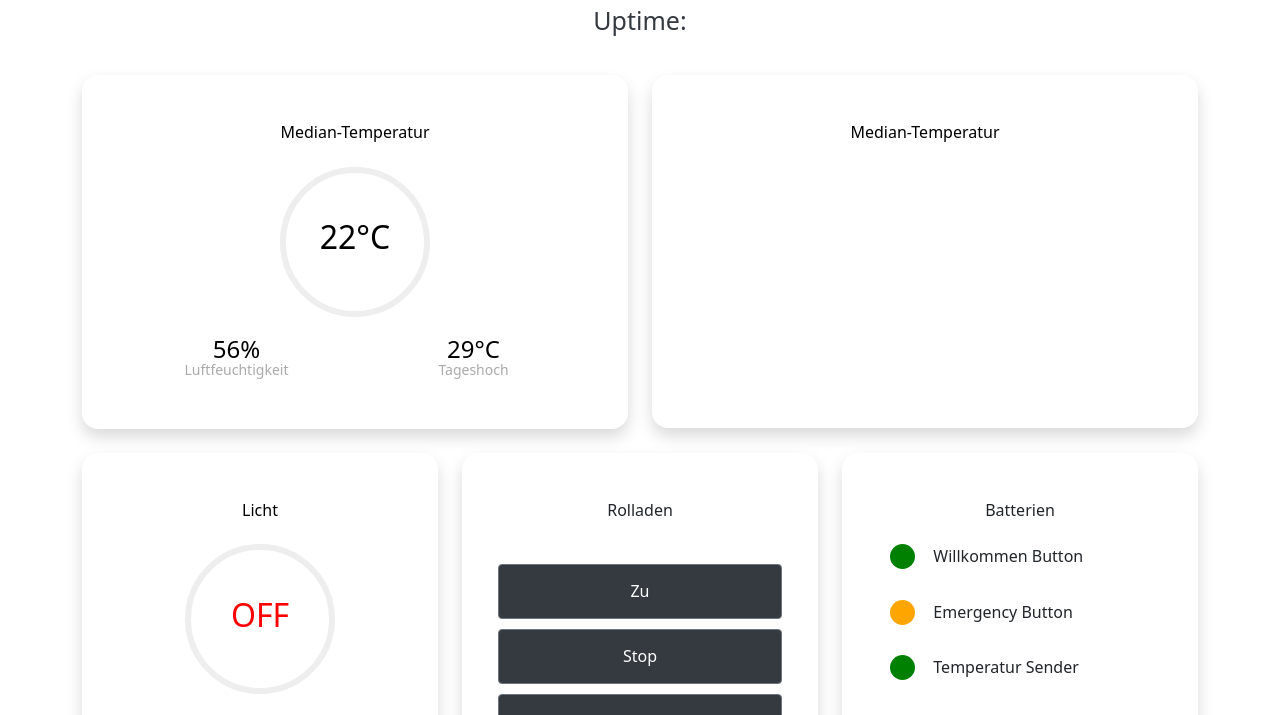
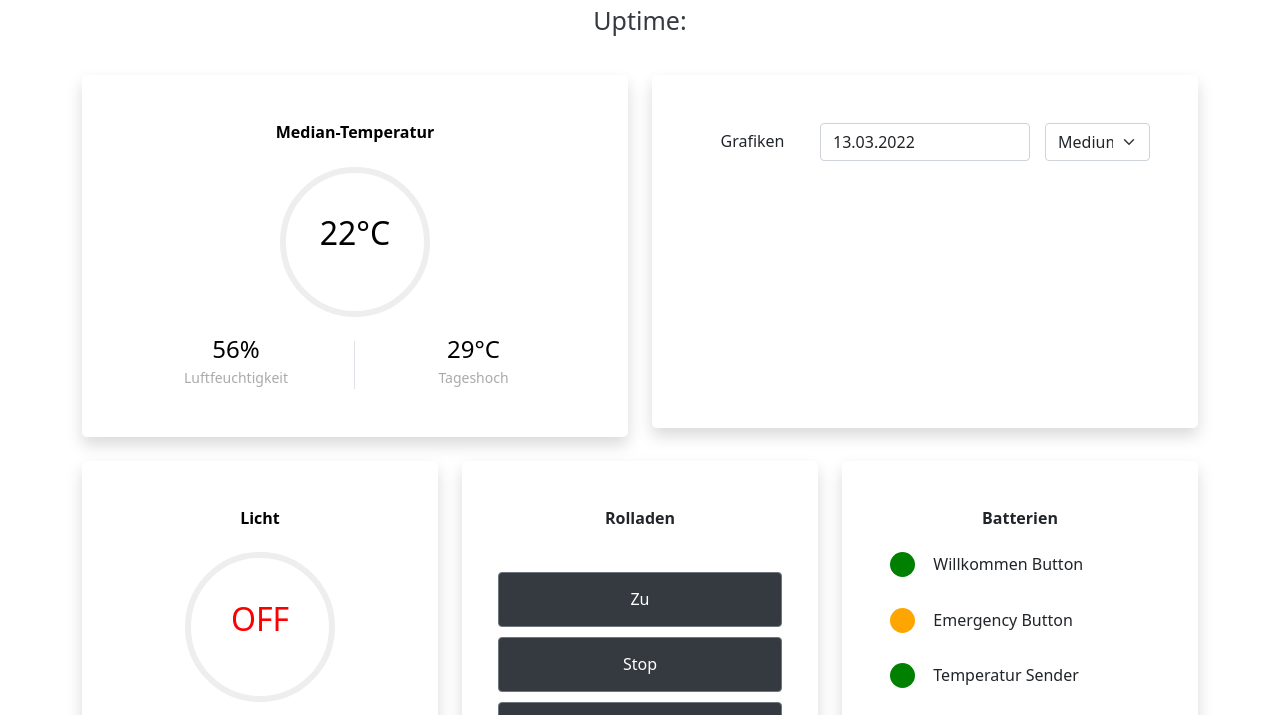
Before and after one commit to MarvinHofmann/ZimmerMatic, a website: page public/dashboard/dash.html in a window 1280 px wide. Shown: the part 183-898 px from the top of the page. Drawn offline with nearby package versions, Linux system fonts and the light colour scheme; no server answers.

Commit message:
Auswahl des Senders und Datum dashboard Grafiken

```diff
--- a/modules/zeit.js
+++ b/modules/zeit.js
@@ -82,7 +82,7 @@ exports.getTag = getTag;
 
 function getDBFormat() {
   a = new Date();
-  //return bsp.: 13:2:2022
+  //return bsp.: 13:02:2022
   if (a.getDate() < 10) {
     if (a.getMonth()+1 < 10) {
       return String("0" + a.getDate()) + ":0" + String(a.getMonth() + 1) + ":" + String(a.getUTCFullYear());
--- a/public/dashboard/dash.css
+++ b/public/dashboard/dash.css
@@ -188,3 +188,22 @@ div.h4 {
   text-decoration: none;
   color: black;
 }
+.containerM {  display: grid;
+  grid-template-columns: 1fr 2fr 1fr;
+  gap: 0px 15px;
+  grid-auto-flow: row;
+}
+
+
+.Durchschnitt {
+  margin-top: 9px;
+  grid-area: 1 / 1 / 2 / 2;
+}
+
+.DatePicker { grid-area: 1 / 2 / 2 / 3; }
+
+.Submit { grid-area: 1 / 3 / 2 / 4; }
+
+*{
+  font-weight: 200;
+}
--- a/public/dashboard/dash.html
+++ b/public/dashboard/dash.html
@@ -5,12 +5,19 @@
   <meta charset="UTF-8">
   <meta http-equiv="X-UA-Compatible" content="IE=edge">
   <meta name="viewport" content="width=device-width, initial-scale=1.0">
+  <link rel="stylesheet" href="https://cdn.jsdelivr.net/npm/bootstrap@4.5.3/dist/css/bootstrap.min.css">
+  <link rel="stylesheet" href="https://cdnjs.cloudflare.com/ajax/libs/bootstrap-datepicker/1.9.0/css/bootstrap-datepicker.min.css">
+  <link rel="stylesheet" href="https://cdnjs.cloudflare.com/ajax/libs/font-awesome/4.7.0/css/font-awesome.min.css">
+  <script src="https://ajax.googleapis.com/ajax/libs/jquery/3.4.1/jquery.min.js"></script>
+  <script src="https://cdn.jsdelivr.net/npm/bootstrap@4.5.3/dist/js/bootstrap.bundle.min.js"></script>
+  <script src="https://cdnjs.cloudflare.com/ajax/libs/bootstrap-datepicker/1.9.0/js/bootstrap-datepicker.min.js"></script>
   <link href="https://cdn.jsdelivr.net/npm/bootstrap@5.0.1/dist/css/bootstrap.min.css" rel="stylesheet"
     integrity="sha384-+0n0xVW2eSR5OomGNYDnhzAbDsOXxcvSN1TPprVMTNDbiYZCxYbOOl7+AMvyTG2x" crossorigin="anonymous">
   <script src="https://cdn.jsdelivr.net/npm/bootstrap@5.0.1/dist/js/bootstrap.bundle.min.js"
     integrity="sha384-gtEjrD/SeCtmISkJkNUaaKMoLD0//ElJ19smozuHV6z3Iehds+3Ulb9Bn9Plx0x4"
     crossorigin="anonymous"></script>
     <script src="https://cdn.jsdelivr.net/npm/chart.js@2.8.0"></script>
+
   <link rel='stylesheet' type='text/css' media='screen' href='dash.css'>
   <script src='dash.js'></script>
   <link rel="icon" type="home.icon" href="../favicons/dashboard.ico">
@@ -112,13 +119,28 @@
 
 
         <div class="col-xl-6 col-lg-6 mx-auto mt-4">
-          <a href="../index.html" id="ca">
           <div class="bg-white rounded-lg p-5 shadow "  style="height: 353px;">
-            <h2 class="h6 font-weight-bold text-center mb-2">Median-Temperatur</h2>
+            <div class="containerM">
+              <div class="Durchschnitt"> <h5 class="card-title">Grafiken</h5></div>
+              <div class="DatePicker"><div class="input-group date">
+                <input
+                  type="text"
+                  class="form-control"
+                  id="datepicker"
+                  placeholder="TT.MM.JJJJ"
+                />
+              </div></div>
+              <div class="Submit"><select id = "senderSelect" class="form-select" aria-label="Default select example">
+                <option value = "medium" selected>Medium</option>
+                <option value="0">Bett</option>
+                <option value="1">Sofa</option>
+                <option value="2">Schreibtisch</option>
+              </select></div>
+            </div>
                   <canvas id="Durchschnitt" ></canvas>
           </div>
-          </a>
         </div>
+
 
         <div class="col-xl-4 col-lg-6 mx-auto">
           <a href="../Lampen/lampenSteuerung.html" id="ca">
@@ -387,6 +409,21 @@
         </div>
       </div>
   </main>
+  <script src='https://cdnjs.cloudflare.com/ajax/libs/bootstrap-datepicker/1.6.4/js/bootstrap-datepicker.min.js'></script>
+  <!-- JS Datei Bootstrap Sprache Deutsch, muss als zweites JS stehen -->
+  <script src='https://cdnjs.cloudflare.com/ajax/libs/bootstrap-datepicker/1.8.0/locales/bootstrap-datepicker.de.min.js'></script>
+  <script>
+  $('#datepicker').datepicker({
+    format: 'dd.mm.yyyy',
+    startDate: '12.03.2022',
+    startView: "2",
+    endDate:"-0d",
+    todayBtn: true,
+    todayHighlight: true,
+    autoclose: true,
+    language: 'de'
+  });
+</script>
 </body>
 
 </html>
--- a/public/dashboard/dash.js
+++ b/public/dashboard/dash.js
@@ -36,7 +36,7 @@ ws.addEventListener("message", function (event) {
       console.log(data.value);
       break;
     case "Feucht":
-      document.getElementById("medianFeucht").innerText = String(data.value  + "%");
+      document.getElementById("medianFeucht").innerText = String(data.value + "%");
       console.log(data.value);
       break;
     case "High":
@@ -124,9 +124,9 @@ async function getTagesHoch() {
   document.getElementById("high").innerText = String(antwort);
 }
 
-async function setupMedium() {
+async function setupGraph(sender, date) {
   const ctx = document.getElementById("Durchschnitt").getContext("2d");
-  const dataTemps = await getData("medium");
+  const dataTemps = await getData(sender, date);
   const myChart = new Chart(ctx, {
     type: "line",
     data: {
@@ -164,13 +164,28 @@ async function setupMedium() {
     },
   });
 }
-window.addEventListener("load", setupMedium);
+window.addEventListener("load", setupGraph("medium"));
 
-async function getData(sender) {
-  // const response = await fetch('testdata.csv');
-  const response = await fetch("http://zimmermatic:3443/db/temp/" + sender, {
-    method: "GET",
+async function getData(sender, date) {
+  console.log(sender);
+  console.log("DateInc: " + date);
+  let formateDate = date[0] + ":" + date[1] + ":" + date[2];
+  console.log("Format: " + formateDate);
+  if (sender == "medium") {
+    const response = await fetch("http://192.168.0.138/db/temp/all/medium", {
+    method: "POST", headers: {
+      "Content-Type": "application/JSON",
+    },
+    body: JSON.stringify({ date: formateDate}),
   });
+  }else{
+    const response = await fetch("http://192.168.0.138/db/temp/post", {
+    method: "POST", headers: {
+      "Content-Type": "application/JSON",
+    },
+    body: JSON.stringify({ date: formateDate, sender: sender }),
+  });
+  }
   const data = await response.json();
 
   const temps = [];
@@ -186,3 +201,33 @@ async function getData(sender) {
   }
   return { temps, times, humid, tempS2, hum2 };
 }
+
+$(document).on('change', '#senderSelect', function() {
+  let selected = $('#senderSelect').val();
+  console.log(selected);
+
+  let selectedDate = $('#datepicker').val();
+  let date = [];
+  date.push(selectedDate[0] + selectedDate[1]);
+  date.push(selectedDate[3] + selectedDate[4]);
+  date.push(selectedDate[6] + selectedDate[7]+ selectedDate[8] + selectedDate[9]);
+
+  console.log("Date Sender Select: " + date);
+
+  setupGraph(selected, date);
+});
+
+$(function() {
+  $('#datepicker').datepicker({
+  }).on('changeDate', function(e){
+      let sender =  $('#senderSelect').val();
+      console.log(sender);
+      let arr = [];
+      arr.push(e.format('dd'));
+      arr.push(e.format('mm'));
+      arr.push(e.format('yyyy'));
+      console.log(arr);
+      setupGraph(sender ,arr)
+  });
+  $('#datepicker').datepicker("setDate",'now');
+});
```
Also changed, not shown: modules/mongoDB.js (+15 -0 lines).
